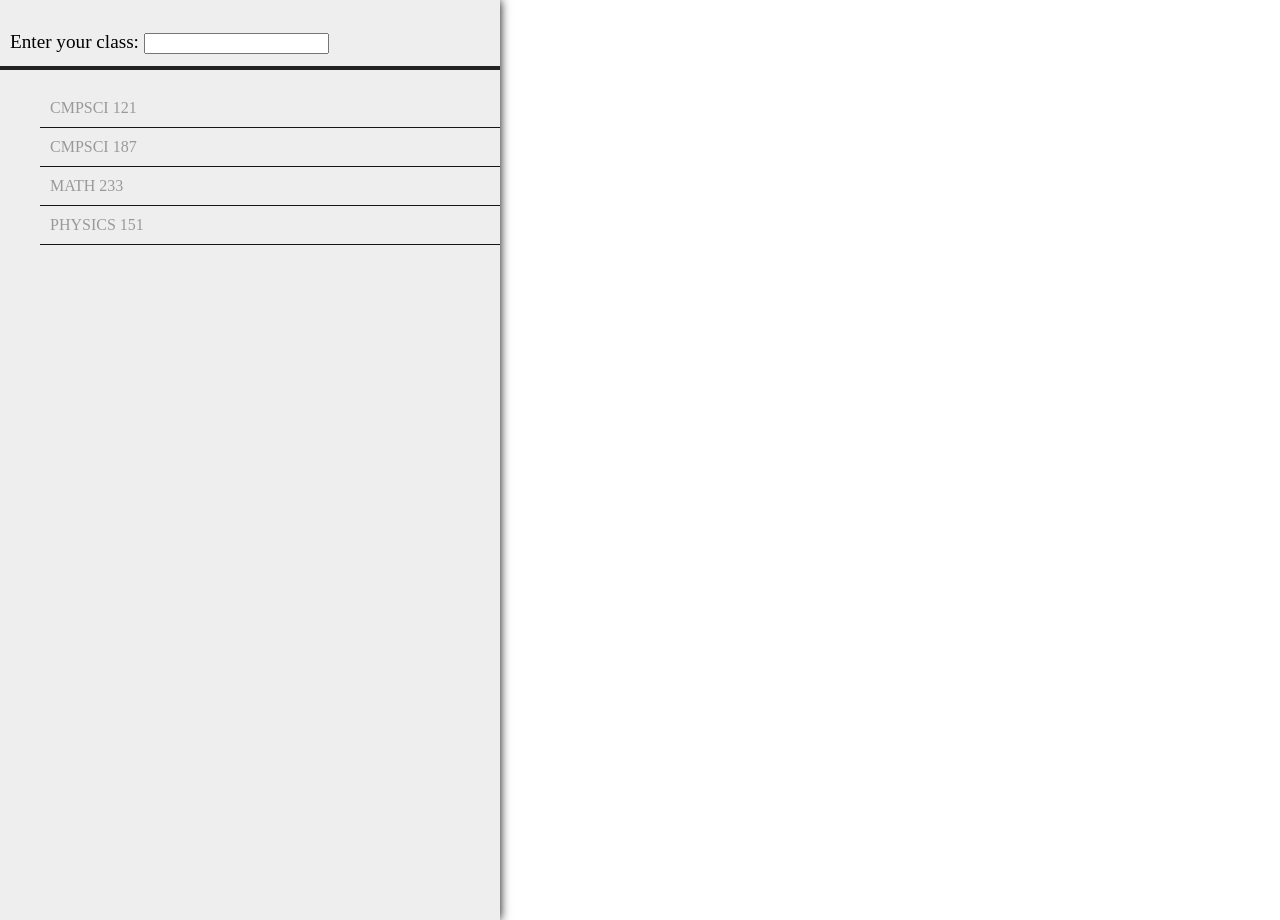
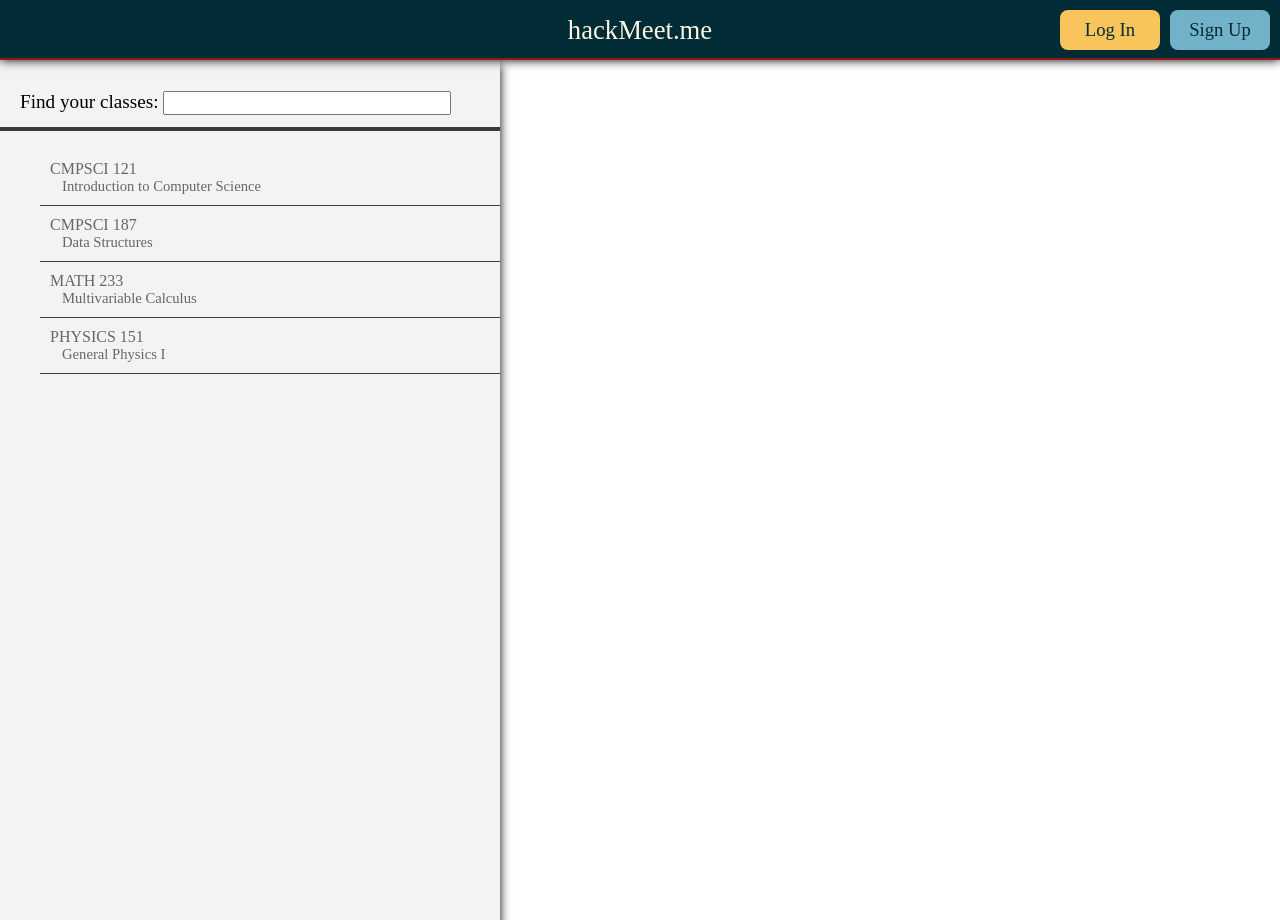
Before and after one commit to bennyty/HackUmass-Meetup, a Flask app: template templates/main.html in a window 1280 px wide. Run offline with Flask 2, Linux system fonts and the light colour scheme; the template is opened without the code that fills it, so the values that code supplies are empty; some libraries are stand-ins or nearby versions.

Commit message:
updated main files

```diff
--- a/static/css/main.css
+++ b/static/css/main.css
@@ -1,23 +1,37 @@
+::-webkit-scrollbar {
+    display: none;
+}
+
+ul.ui-autocomplete.ui-menu {
+    width:270px;
+    font-size: 10pt;
+    font-family: avenir next;
+}
+
+#autocomplete {
+    width: 280px;
+    font-size: 12pt;
+}
+
 .panel {
 	position: fixed;
-	top: 0;
+	top: 60px;
 	left: 0;
 	width: 500px;
 	height: 100%;
-	background: #eeeeee;
-	box-shadow: 0px 0px 10px;
+	background: #f3f3f3;
+	box-shadow: 0px 5px 10px;
+	overflow: auto;
 }
-
-
 
 h3 {
 	position: relative;
-	padding: 12px 10px;
+	padding: 12px 20px;
 	color: black;
 	font-family: Avenir Next;
 	font-size: 1.2em;
 	font-weight: 400;
-	border-bottom: 4px solid #222;
+	border-bottom: 4px solid #3a3a3a;
 }
 
 .panel ul {
@@ -26,16 +40,22 @@ h3 {
 }
 
 .panel ul li {
-	border-bottom: 1px solid #151515;
+	border-bottom: 1px solid #3a3a3a;
 }
 
 .panel ul li a {
 	position: relative;
 	display: block;
 	padding: 10px;
-	color: #999;
+	color: #666666;
 	text-decoration: none;
 	font-family: Myriad Pro;
+}
+
+.panel ul li a > :last-child {
+	padding-left: 12px;
+	font-family: Avenir;
+	font-size: 11pt;
 }
 
 .panel ul li a i {
@@ -53,3 +73,76 @@ h3 {
 	display: none;
 	left: 200px;
 }
+
+#headerBar {
+	box-sizing:border-box;
+	-moz-box-sizing:border-box;
+	-webkit-box-sizing:border-box;
+
+	position: fixed;
+	display: block;
+	top: 0;
+	left: 0;
+	height: 60px;
+	background: #012b35;
+	width: 100%;
+	border-bottom: 2px solid #881c1c;
+	box-shadow: 0px 0px 10px;
+	font-family: Avenir Next;
+	font-size: 20pt;
+	text-align: center;
+	vertical-align: middle;
+	line-height: 60px;
+
+}
+
+#pageTitle {
+	position: relative;
+	display: block;
+	width: 200px;
+	margin: auto;
+	color: #fdf5e4;
+}
+
+#logIn {
+	position: relative;
+	display: block;
+	float: right;
+	background: #f9c45c;
+	font-size: 14pt;
+	padding-right: 15px;
+	padding-left: 15px;
+	border-radius: 8px;
+	height: 40px;
+	text-align: center;
+	vertical-align: middle;
+	line-height: 40px;
+	bottom: 50px;
+	margin-right: 10px;
+	width: 70px;
+	color: #012b35;
+}
+
+#signIn {
+	position: relative;
+	display: block;
+	float: right;
+	background: #71b2c9;
+	font-size: 14pt;
+	padding-right: 15px;
+	padding-left: 15px;
+	border-radius: 8px;
+	height: 40px;
+	text-align: center;
+	vertical-align: middle;
+	line-height: 40px;
+	bottom: 50px;
+	margin-right: 10px;
+	width: 70px;
+	color: #012b35;
+}
+
+body {
+	margin: 0;
+	padding: 0;
+}
--- a/static/js/main.js
+++ b/static/js/main.js
@@ -4,18 +4,49 @@ $(document).ready(function() {
     var panelTwo = $('#panelTwo');
     var panelThree = $('#panelThree');
 
-    $( ".selector" ).autocomplete({
-    position: { my : "center"}
+    var classList = [];
+    $.getJSON('https://gist.githubusercontent.com/dgandle/153e42bae5ea06d82ef1/raw/71c503fcd3cdbea4cb2b720f8110978008bc28d2/document.json', function(data) {
+	for (var i in data.classes) {
+	    classList[i] = data.classes[i].department + " " + data.classes[i].number + ": " + data.classes[i].name;
+	}
+    });
+
+    $("#autocomplete").autocomplete({
+	minLength: 2,
+	source: classList
+    });
+
+    $("#autocomplete").keypress(function(e) {
+    if(e.keyCode == 13)
+	{
+	    var input = $('#autocomplete').val().split(" ", 3);
+
+
+
+	    $.getJSON('https://gist.githubusercontent.com/dgandle/153e42bae5ea06d82ef1/raw/71c503fcd3cdbea4cb2b720f8110978008bc28d2/document.json', function(data) {
+		for (var i in data.classes) {
+		    if (data.classes[i].department == input[0] && data.classes[i].number == input[1]) {
+			//code
+		    }
+		}
+	    });
+
+
+	    $('body div ul').append("<li>" + $('#autocomplete').val() + "</li>");
+
+
+
+	}
     });
 
     //LINK HOVERS
     $(document).on("mouseenter", ".open ul li a", function() {
 	$(this).css("background", "#999999");
-	$(this).css("color", "#fff");
+	$(this).children("div").css("color", "#fff");
     });
     $(document).on("mouseleave", ".open ul li a", function() {
-	$(this).css("background", "#eeeeee");
-	$(this).css("color", "#999");
+	$(this).css("background", "#f3f3f3");
+	$(this).children("div").css("color", "#666");
     });
 
 
@@ -31,22 +62,32 @@ $(document).ready(function() {
     //PANEL OPENINGS
     $(document).on("click", "#panelOne.open ul li a", function() {
         //PANEL MOVEMENT
+	panelTwo.css("left", "0px");
 	panelTwo.fadeIn({queue: false, duration: 250});
-	panelTwo.animate({left: "+=200px"}, 250);
+	panelTwo.animate({left: "+=200px", opacity: "1"}, 250);
         panelOne.fadeTo(300, 0.5);
 
         panelOne.attr("class", "panel closed");
         panelTwo.attr("class", "panel open");
 
 	//PANEL DATA POPULATION
-	$.getJSON("catalog.json", function(data) {
+	var title = $(this).children("div:first").html();
+	$('#panelTwo h3').replaceWith("<h3>" + title + "</h3>");
 
-	});
+	//$.getJSON("document.json", function(data) {
+	//    var output;
+	//    for (var i in data.classes) {
+	//	output += "classes."
+	//
+	//	output+="<li>" + data.users[i].firstName + " " + data.users[i].lastName + "--" + data.users[i].joined.month+"</li>";
+	//    }
+	//});
     });
 
     $(document).on("click", "#panelTwo.open ul li a", function() {
+	panelThree.css("left", "200px");
 	panelThree.fadeIn({queue: false, duration: 250});
-        panelThree.animate({left: "+=200px"}, 250);
+        panelThree.animate({left: "+=200px", opacity: "1"}, 250);
         panelTwo.fadeTo(300, 0.5);
         panelOne.fadeTo(300, 0.5);
 
@@ -57,10 +98,14 @@ $(document).ready(function() {
 
     //PANEL CLOSINGS
     $(document).on("click", "#panelTwo.closed", function() {
-	panelThree.animate({left: "+=200px", opacity: "0"}, 250)
+	panelThree.fadeOut({queue: false, duration: 250});
+	panelThree.animate({left: "+=200px"}, 250)
 	panelThree.attr("class", "panel closed");
 	panelTwo.attr("class", "panel open");
 	panelTwo.fadeTo(250, 1);
+
+	$('.open ul li a').css("background", "#f3f3f3");
+	$('.open ul li a').children("div").css("color", "#666");
     });
 
     $(document).on("click", "#panelOne.closed", function() {
@@ -72,16 +117,16 @@ $(document).ready(function() {
 	    panelTwo.fadeOut({queue: false, duration: 250});
 	    panelTwo.animate({left: "+=200px"}, 250);
 	    panelTwo.attr("class", "panel closed");
-
-	    panelOne.fadeTo(250, 1);
-	    panelOne.attr("class", "panel open");
 	} else {
 	    panelTwo.fadeOut({queue: false, duration: 250});
 	    panelTwo.animate({left: "+=200px"}, 250);
 	    panelTwo.attr("class", "panel closed");
+	}
 
-	    panelOne.fadeTo(250, 1);
-	    panelOne.attr("class", "panel open");
-	}
+	panelOne.fadeTo(250, 1);
+	panelOne.attr("class", "panel open");
+
+	$('.panel ul li a').css("background", "#f3f3f3");
+	$('.panel ul li a').children("div").css("color", "#666");
     });
 });
--- a/templates/main.html
+++ b/templates/main.html
@@ -1,7 +1,7 @@
 <!DOCTYPE html>
 <html>
 <head>
-    <title>User Dashboard</title>
+    <title>Page Title</title>
     <meta charset="utf-8">
     <link type="text/css" rel="stylesheet" href="../static/css/main.css"></link>
     <script src="http://ajax.googleapis.com/ajax/libs/jquery/1.11.2/jquery.min.js"></script>
@@ -12,23 +12,47 @@
 </head>
 <body>
     <div class="panel open" id="panelOne">
-        <h3><label form="autocomplete">Enter your class:</label> <input id="autocomplete"></h3>
+        <h3><label for:"autocomplete>Find your classes:</label> <input id="autocomplete"></h3>
         <ul>
-            <li><a href="#" class="item1-1">CMPSCI 121</a></li>
-            <li><a href="#" class="item1-2">CMPSCI 187</a></li>
-            <li><a href="#" class="item1-3">MATH 233</a></li>
-            <li><a href="#" class="item1-4">PHYSICS 151</a></li>
+            <li>
+                <a href="#" class="item1-1">
+                    <div class="title">CMPSCI 121</div>
+                    <div>Introduction to Computer Science</div>
+                </a>
+            </li>
+            <li>
+                <a href="#" class="item1-2">
+                    <div>CMPSCI 187</div>
+                    <div>Data Structures</div>
+                </a>
+            </li>
+            <li>
+                <a href="#" class="item1-3">
+                    <div>MATH 233</div>
+                    <div>Multivariable Calculus</div>
+                </a>
+            </li>
+            <li>
+                <a href="#" class="item1-4">
+                    <div>PHYSICS 151</div>
+                    <div>General Physics I</div>
+                </a>
+            </li>
         </ul>
     </div>
+
     <div class="panel closed" id="panelTwo">
         <h3>Menu</h3>
         <ul>
-            <li><a href="#" class="item2-1">CMPSCI 121</a></li>
+            <li>
+                <a href="#" class="item2-1">CMPSCI 121</a>
+            </li>
             <li><a href="#" class="item2-2">CMPSCI 187</a></li>
             <li><a href="#" class="item2-3">MATH 233</a></li>
             <li><a href="#" class="item2-4">PHYSICS 151</a></li>
         </ul>
     </div>
+
     <div class="panel closed" id="panelThree">
         <h3>Menu</h3>
         <ul>
@@ -38,5 +62,11 @@
             <li><a href="#" class="item3-4">PHYSICS 151</a></li>
         </ul>
     </div>
+
+    <div id="headerBar">
+        <div id="pageTitle">hackMeet.me</div>
+        <a id="signIn">Sign Up</a>
+        <a id="logIn">Log In</a>
+    </div>
 </body>
 </html>
```
